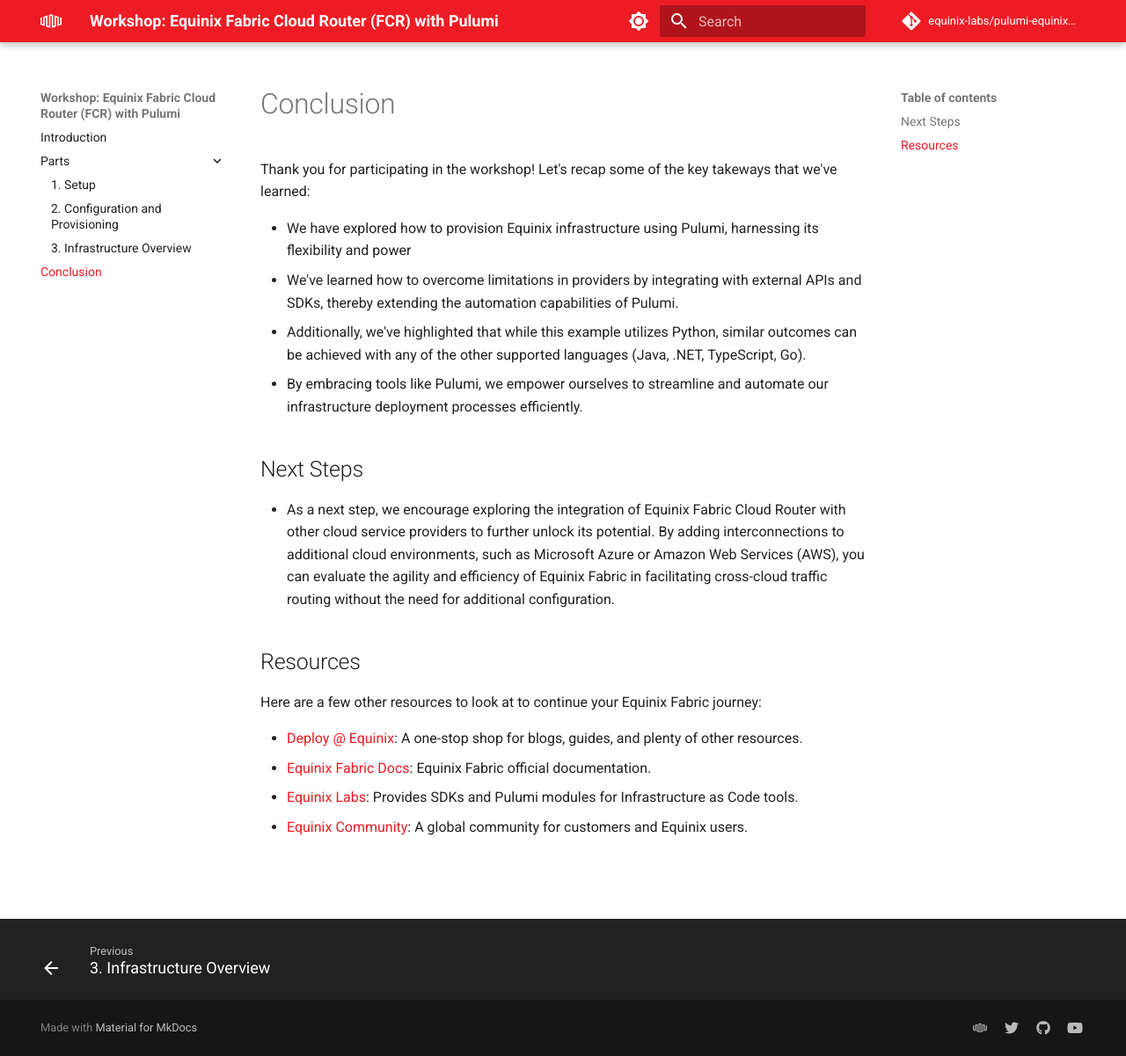
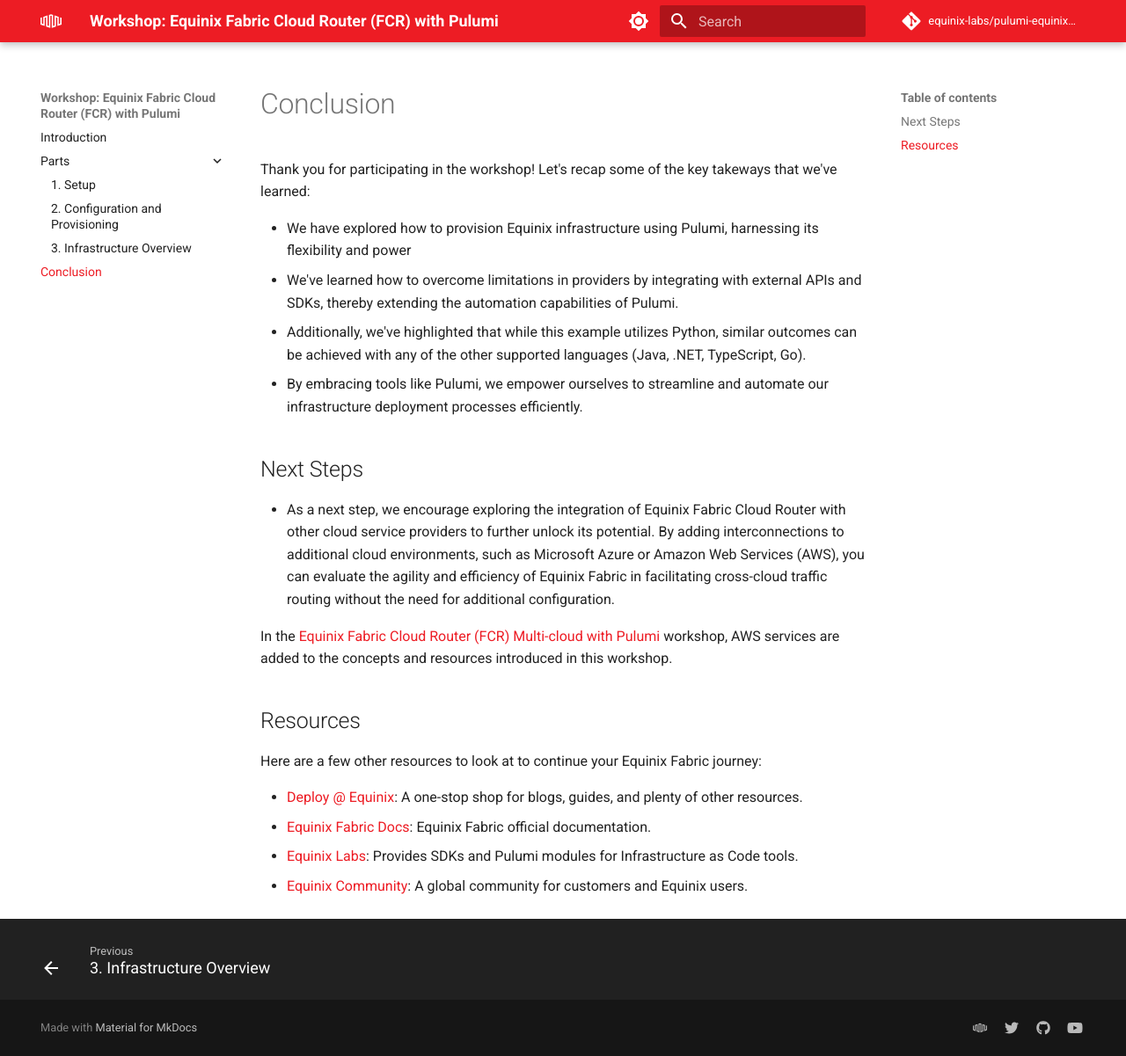
Before and after one commit to equinix-labs/pulumi-equinix-fabric-cloud-router-workshop, an MkDocs documentation site: the page built from docs/parts/conclusion.md, in a window 1280 px wide and 1201 px high. Shown: the whole window at 88% size. Built offline with MkDocs 1.6.1 and Material for MkDocs 9.7.7, drawn with Linux system fonts in a browser that asks for light colours; comment, search, counter and statistics services are not loaded.

Commit message:
docs: add link to multicloud workshop as next steps

```diff
--- a/docs/parts/conclusion.md
+++ b/docs/parts/conclusion.md
@@ -12,6 +12,8 @@
 
 * As a next step, we encourage exploring the integration of Equinix Fabric Cloud Router with other cloud service providers to further unlock its potential. By adding interconnections to additional cloud environments, such as Microsoft Azure or Amazon Web Services (AWS), you can evaluate the agility and efficiency of Equinix Fabric in facilitating cross-cloud traffic routing without the need for additional configuration.
 
+  In the [Equinix Fabric Cloud Router (FCR) Multi-cloud with Pulumi](https://equinix-labs.github.io/pulumi-equinix-fabric-cloud-router-multicloud-workshop) workshop, AWS services are added to the concepts and resources introduced in this workshop.
+
 ## Resources
 
 Here are a few other resources to look at to continue your Equinix Fabric journey:
```
